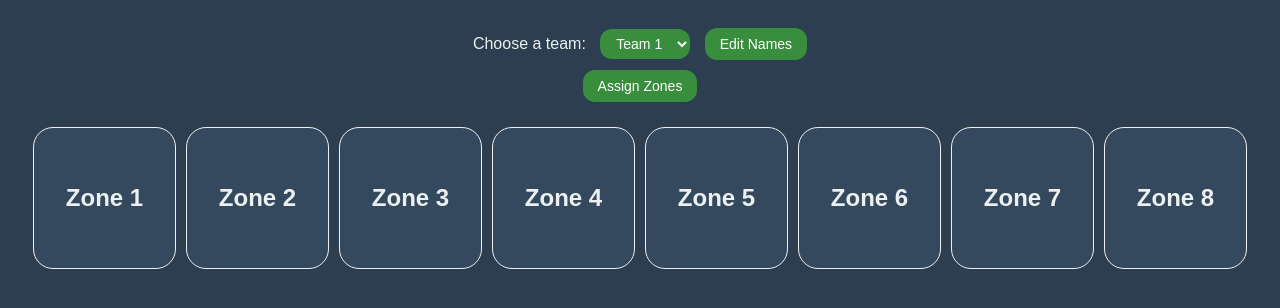
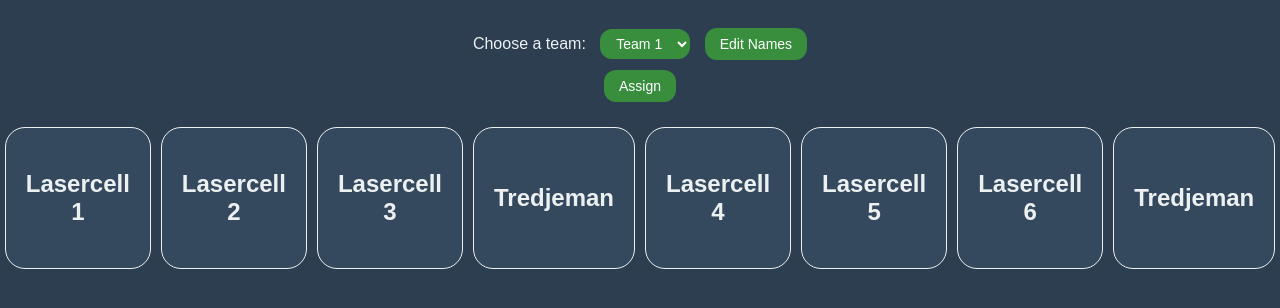
Before and after one commit to Sloxxer/rotation, a plain HTML site: page index.html in a window 1280 px wide. Shown: the part 260-568 px from the top of the page. Drawn offline with Linux system fonts and the light colour scheme.

Commit message:
Update index.html

```diff
--- a/index.html
+++ b/index.html
@@ -21,16 +21,16 @@
     <div id="teamInputs" style="display: none;">
         <!-- Team member inputs will be generated here -->
     </div>
-    <button id="assignButton">Assign Zones</button>
+    <button id="assignButton">Assign</button>
     <div id="zoneContainer">
-        <div class="zone" id="zone1">Zone 1</div>
-        <div class="zone" id="zone2">Zone 2</div>
-        <div class="zone" id="zone3">Zone 3</div>
-        <div class="zone" id="zone4">Zone 4</div>
-        <div class="zone" id="zone5">Zone 5</div>
-        <div class="zone" id="zone6">Zone 6</div>
-        <div class="zone" id="zone7">Zone 7</div>
-        <div class="zone" id="zone8">Zone 8</div>
+        <div class="zone" id="zone1">Lasercell 1</div>
+        <div class="zone" id="zone2">Lasercell 2</div>
+        <div class="zone" id="zone3">Lasercell 3</div>
+        <div class="zone" id="zone4">Tredjeman</div>
+        <div class="zone" id="zone5">Lasercell 4</div>
+        <div class="zone" id="zone6">Lasercell 5</div>
+        <div class="zone" id="zone7">Lasercell 6</div>
+        <div class="zone" id="zone8">Tredjeman</div>
     </div>
 </div>
 <script src="script.js"></script>
```
